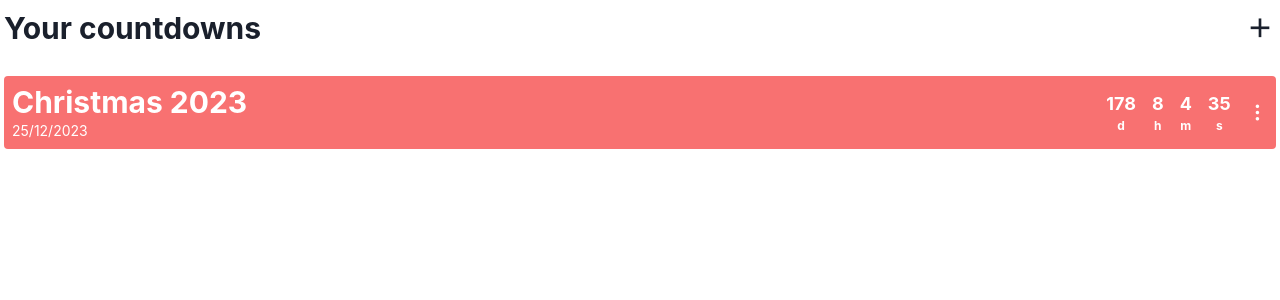
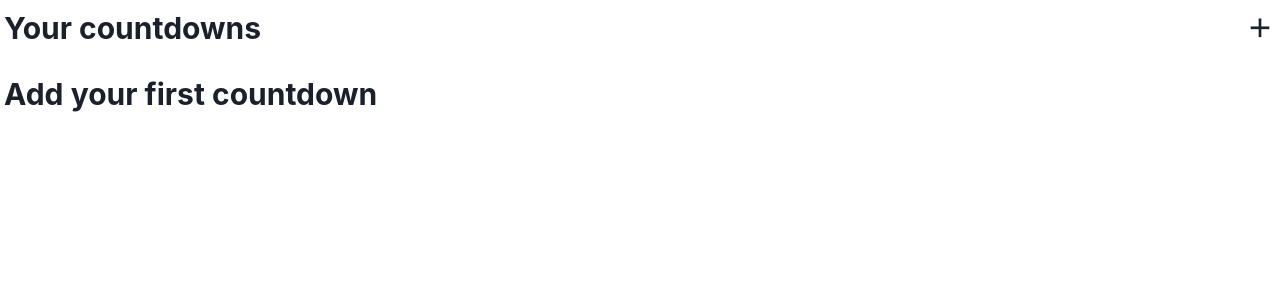
Before and after one commit to YinChuRijnaard/dayz-left, a React (Vite) app: page / in a window 1280 px wide. Shown: the top 300 px of the page. Built offline with nearby package versions, Linux system fonts and the light colour scheme.

Commit message:
Created a controlled form

```diff
--- a/src/App.tsx
+++ b/src/App.tsx
@@ -13,28 +13,22 @@ import Entry from "./components/Entry";
 import EntryModal from "./components/EntryModal";
 
 const App = () => {
-  const [days, hours, minutes, seconds] = useCountdown(new Date(2022, 11, 25));
-  const [countdowns, setCountdowns] = useState([
-    {
-      id: nanoid(),
-      title: "Christmas 2023",
-      date: "25/12/2023",
-    },
-  ]);
+  // const [days, hours, minutes, seconds] = useCountdown(new Date(2022, 11, 25));
+  const [countdowns, setCountdowns] = useState([]);
 
-  const countdownsMap = countdowns.map((cd) => {
-    return (
-      <Entry
-        id={cd.id}
-        title={cd.title}
-        date={cd.date}
-        days={days}
-        hours={hours}
-        minutes={minutes}
-        seconds={seconds}
-      />
-    );
-  });
+  // const countdownsMap = countdowns.map((cd) => {
+  //   return (
+  //     <Entry
+  //       id={cd.id}
+  //       title={cd.title}
+  //       date={cd.date}
+  //       days={days}
+  //       hours={hours}
+  //       minutes={minutes}
+  //       seconds={seconds}
+  //     />
+  //   );
+  // });
 
   return (
     <main className="min-w-max p-1">
@@ -45,7 +39,10 @@ const App = () => {
 
       <br />
 
-      <div className="space-y-1">{countdownsMap}</div>
+      <div className="space-y-1">
+        {/* {countdownsMap} */}
+        <Heading size="lg">Add your first countdown</Heading>
+      </div>
     </main>
   );
 };
--- a/src/components/EntryModal.tsx
+++ b/src/components/EntryModal.tsx
@@ -1,4 +1,8 @@
+// Framework imports
+import { useState } from "react";
+
 // Dependency imports
+import { nanoid } from "nanoid";
 import {
   FormLabel,
   Input,
@@ -12,7 +16,37 @@ import {
 } from "@chakra-ui/react";
 
 const EntryModal = () => {
+  // const [title, setTitle] = useState<string>("");
+  // const [date, setDate] = useState<string>("");
+  // const [color, setColor] = useState<string>("");
+  const [countdownDetails, setCountdownDetails] = useState({
+    title: "",
+    date: "",
+    color: "",
+  });
+
   const { isOpen, onOpen, onClose } = useDisclosure();
+
+  const handleChange = (
+    e:
+      | React.ChangeEvent<HTMLInputElement>
+      | React.ChangeEvent<HTMLSelectElement>
+  ) => {
+    const target = e.target;
+    const name = target.name;
+    const value = target.value;
+
+    setCountdownDetails((prevCountdownDetails) => {
+      return {
+        ...prevCountdownDetails,
+        [name]: target.value,
+      };
+    });
+
+    console.log(countdownDetails);
+  };
+
+  const handleSubmit = () => console.log(countdownDetails);
 
   return (
     <>
@@ -31,33 +65,47 @@ const EntryModal = () => {
             {/* Title */}
             <div>
               <FormLabel htmlFor="title">Title</FormLabel>
-              <Input placeholder="Christmas 🎄" />
+              <Input
+                value={countdownDetails.title}
+                onChange={handleChange}
+                name="title"
+                placeholder="Christmas 🎄"
+              />
             </div>
 
             {/* Date */}
             <div>
               <FormLabel htmlFor="Date">Date</FormLabel>
-              <Input type="date" />
+              <Input
+                value={countdownDetails.date}
+                onChange={handleChange}
+                name="date"
+                type="date"
+              />
             </div>
 
             {/* Color */}
             <div>
               <FormLabel htmlFor="color">Color</FormLabel>
-              <Select placeholder="Select">
-                <option value="blue">Blue</option>
-                <option value="green">Green</option>
-                <option value="orange">Orange</option>
-                <option value="pink">Pink</option>
-                <option value="purple">Purple</option>
-                <option value="red">Red</option>
-                <option value="rose">Rose</option>
-                <option value="yellow">Yellow</option>
+              <Select
+                value={countdownDetails.color}
+                onChange={handleChange}
+                name="color"
+                placeholder="Select"
+              >
+                <option value="#4299E1">Blue</option>
+                <option value="#48BB78">Green</option>
+                <option value="#ED8936">Orange</option>
+                <option value="#ED64A6">Pink</option>
+                <option value="#9F7AEA">Purple</option>
+                <option value="#F56565">Red</option>
+                <option value="#ECC94B">Yellow</option>
               </Select>
             </div>
 
             {/* Add */}
             <div>
-              <Button colorScheme="green" w="100%">
+              <Button onClick={handleSubmit} colorScheme="green" w="100%">
                 <i className="ri-check-fill ri-lg"></i>
               </Button>
             </div>
```
